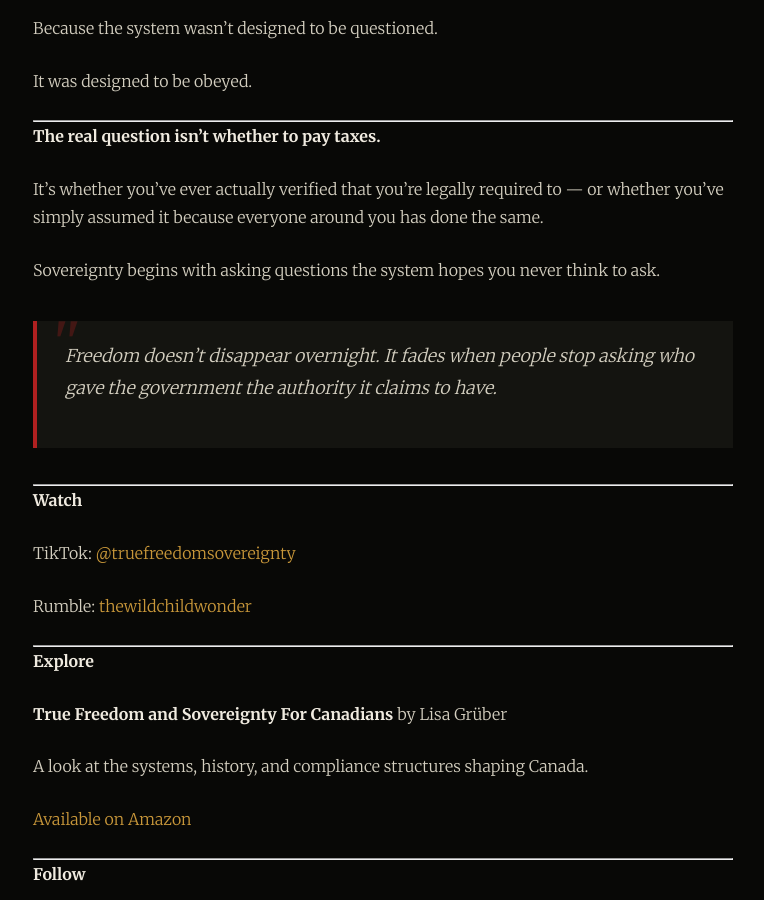
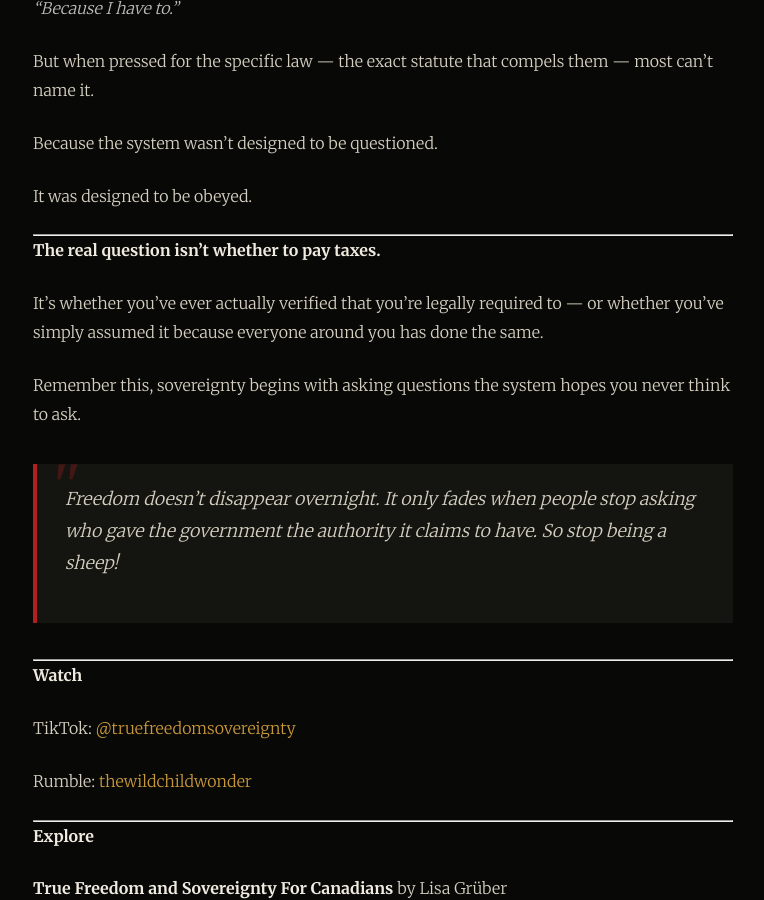
Before and after one commit to jrocvideos/truefreedom-legal, a Jekyll site: the page built from _posts/2026-04-29-the-tax-you-never-had-to-pay.md, in a window 1280 px wide and 900 px high, scrolled down 2302 px. Shown: the whole window, without its empty margins (257-1021 px from the left). Built offline with Jekyll 4.4.1, drawn with Linux system fonts in a browser that asks for light colours; some of the changed text lies outside the part shown.

Commit message:
Update 2026-04-29-the-tax-you-never-had-to-pay.md
better tags

```diff
--- a/_posts/2026-04-29-the-tax-you-never-had-to-pay.md
+++ b/_posts/2026-04-29-the-tax-you-never-had-to-pay.md
@@ -50,9 +50,9 @@
 
 It's whether you've ever actually verified that you're legally required to — or whether you've simply assumed it because everyone around you has done the same.
 
-Sovereignty begins with asking questions the system hopes you never think to ask.
+Remember this, sovereignty begins with asking questions the system hopes you never think to ask.
 
-> Freedom doesn't disappear overnight. It fades when people stop asking who gave the government the authority it claims to have.
+> Freedom doesn't disappear overnight. It only fades when people stop asking who gave the government the authority it claims to have. So stop being a sheep!
 
 ---
 
```
Also changed, not shown: other parts of _posts/2026-04-29-the-tax-you-never-had-to-pay.md (+2 -2 lines).
